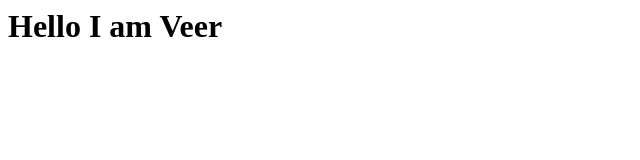
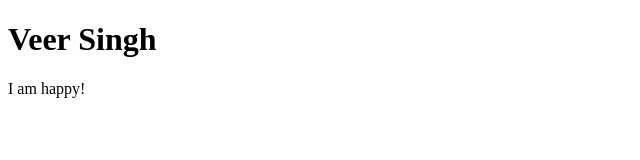
Before and after one commit to veer95/veer95, a plain HTML site: page index.html in a window 1280 px wide. Shown: the whole page, without its empty margins (0-640 px from the left). Drawn offline with Linux system fonts and the light colour scheme.

Commit message:
First Full Project

```diff
--- /dev/null
+++ b/css/index.css
@@ -0,0 +1,5 @@
+
+
+p {
+    color: aqua;
+}
--- a/index.html
+++ b/index.html
@@ -1 +1,16 @@
-<h1>Hello I am Veer</h1>
+<!DOCTYPE html>
+<html lang="en">
+<head>
+    <meta charset="UTF-8">
+    <title>Title</title>
+    <link href="css/index.css">
+</head>
+<body>
+
+<h1>Veer Singh</h1>
+
+<p>I am happy!</p>
+
+<script src="js/index.js"></script>
+</body>
+</html>
--- /dev/null
+++ b/js/index.js
@@ -0,0 +1,3 @@
+
+
+alert("Welcome to my Resume!");
```
